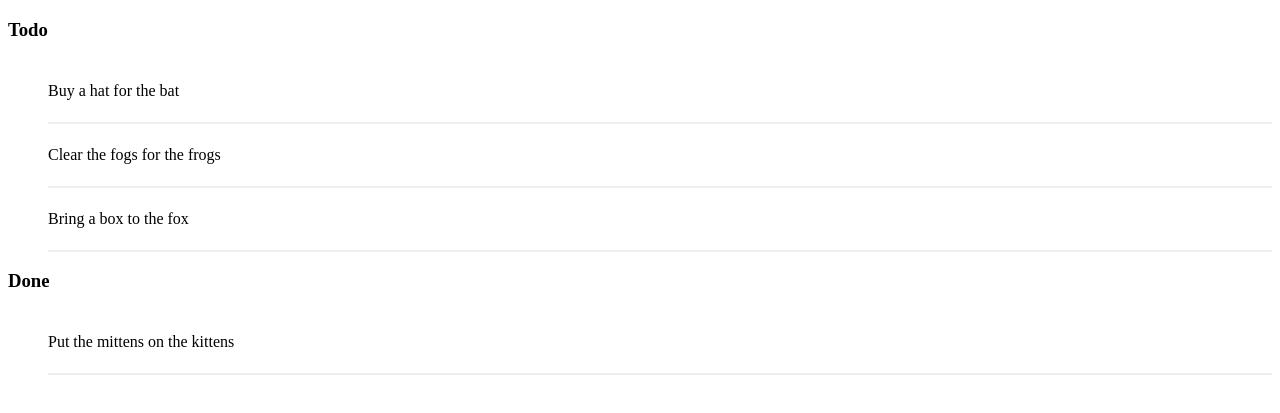
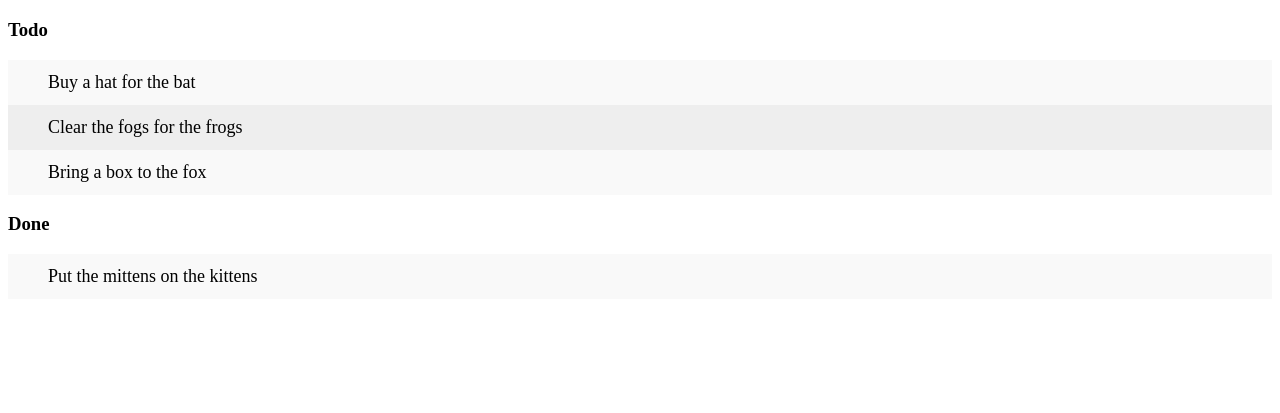
Before and after one commit to EsterMinjaTiranaIT/todo-list, a plain HTML site: page index.html in a window 1280 px wide. Shown: the part 61-474 px from the top of the page. Drawn offline with Linux system fonts and the light colour scheme.

Commit message:
fix the code index.html

```diff
--- a/index.html
+++ b/index.html
@@ -10,13 +10,33 @@
       h3 {
       text-transform: capitalize;
       }
-      li {
+
+      ul {
+      margin: 0;
+      padding: 0;
+      }
+      ul li {
+      cursor: pointer;
+      position: relative;
+      padding: 12px 8px 12px 40px;
+      background: #eee;
+      font-size: 18px;
+      transition: 0.2s;
+      -webkit-user-select: none;
+      -moz-user-select: none;
+      -ms-user-select: none;
+      user-select: none;
       overflow: hidden;
-        padding: 22px 0;
-        border-bottom: 2px solid #eee;
+      }
+      ul li:nth-child(odd) {
+      background: #f9f9f9;
+      }
+      ul li:hover {
+      background: #ddd;
       }
     </style>
   </head>
+</html>
 <body>
   <h1>TODO list</h1>
   <h3>Todo</h3>
```
Lines whose indentation alone changed are shown as unchanged.
